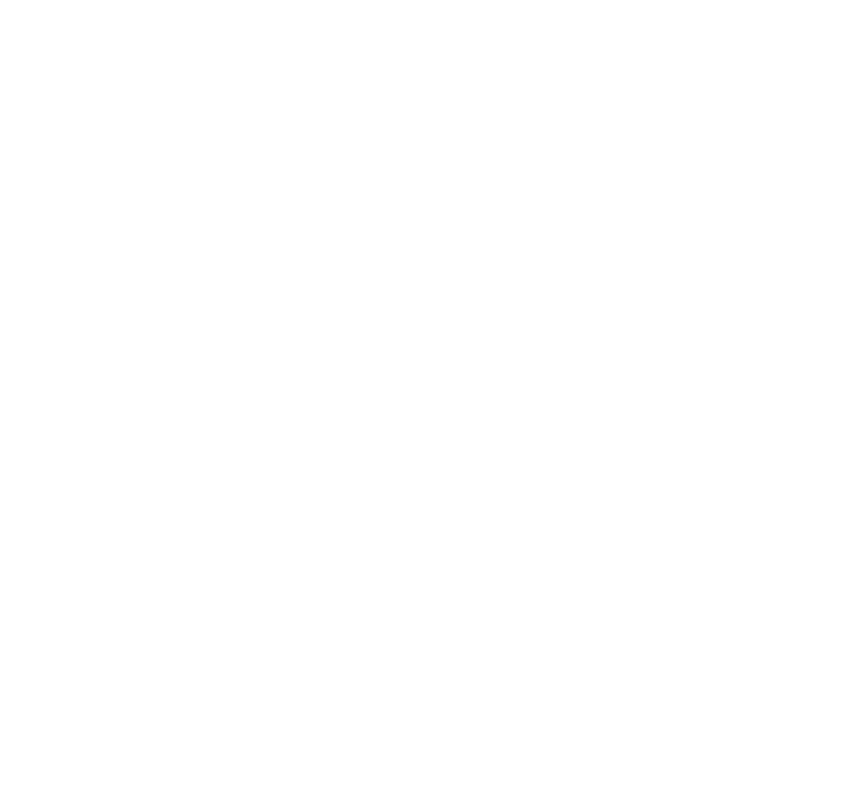
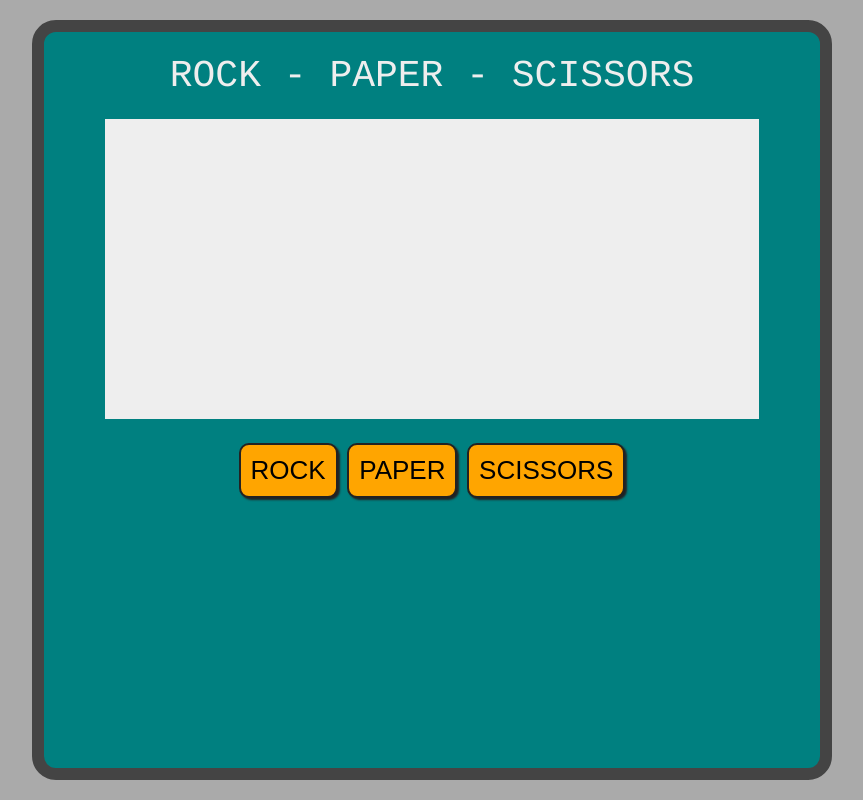
Before and after one commit to MongrelArchitect/rock-paper-scissors, a plain HTML site: page index.html in a window 1280 px wide. Shown: the whole page, without its empty margins (208-1071 px from the left). Drawn offline with Linux system fonts and the light colour scheme.

Commit message:
Setup game control interface

```diff
--- a/index.html
+++ b/index.html
@@ -2,9 +2,22 @@
 <html lang="en">
   <head>
     <meta charset="utf-8">
+    <meta name="viewport" content="width=device-width, initial-scale=1">
+    <link rel="stylesheet" href="./styles/reset.css">
+    <link rel="stylesheet" href="./styles/style.css">
     <title>Rock - Paper - Scissors</title>
   </head>
   <body>
-  <script src="./script.js"></script>
+    <div class="container">
+      <h1>ROCK - PAPER - SCISSORS</h1>
+      <div class="game-results">
+      </div>
+      <div class="game-controls">
+        <button id="rock">ROCK</button>
+        <button id="paper">PAPER</button>
+        <button id="scissors">SCISSORS</button>
+      </div>
+    </div>
+    <script src="./script.js"></script>
   </body>
 </html>
--- /dev/null
+++ b/styles/reset.css
@@ -0,0 +1,48 @@
+/* http://meyerweb.com/eric/tools/css/reset/
+   v2.0 | 20110126
+   License: none (public domain)
+*/
+
+html, body, div, span, applet, object, iframe,
+h1, h2, h3, h4, h5, h6, p, blockquote, pre,
+a, abbr, acronym, address, big, cite, code,
+del, dfn, em, img, ins, kbd, q, s, samp,
+small, strike, strong, sub, sup, tt, var,
+b, u, i, center,
+dl, dt, dd, ol, ul, li,
+fieldset, form, label, legend,
+table, caption, tbody, tfoot, thead, tr, th, td,
+article, aside, canvas, details, embed,
+figure, figcaption, footer, header, hgroup,
+menu, nav, output, ruby, section, summary,
+time, mark, audio, video {
+	margin: 0;
+	padding: 0;
+	border: 0;
+	font-size: 100%;
+	font: inherit;
+	vertical-align: baseline;
+}
+/* HTML5 display-role reset for older browsers */
+article, aside, details, figcaption, figure,
+footer, header, hgroup, menu, nav, section {
+	display: block;
+}
+body {
+	line-height: 1;
+}
+ol, ul {
+	list-style: none;
+}
+blockquote, q {
+	quotes: none;
+}
+blockquote:before, blockquote:after,
+q:before, q:after {
+	content: '';
+	content: none;
+}
+table {
+	border-collapse: collapse;
+	border-spacing: 0;
+}
--- /dev/null
+++ b/styles/style.css
@@ -0,0 +1,54 @@
+* {
+  box-sizing: border-box;
+}
+
+body {
+  align-items: center;
+  background-color: #aaa;
+  display: flex;
+  flex-direction: column;
+  font-family: Courier, sans-serif;
+  height: 100vh;
+  justify-content: center;
+  width: 100vw;
+}
+
+button {
+  background-color: #ffa500;
+  border: 2px solid #222;
+  border-radius: 10px;
+  box-shadow: 2px 2px 2px #222;
+  cursor: pointer;
+  font-size: 26px;
+  padding: 10px;
+}
+
+button:active {
+  box-shadow: 0 0 0;
+}
+
+h1 {
+  color: #eee;
+  font-size: 38px;
+  text-align: center;
+}
+
+.container {
+  align-items: center;
+  background-color: #008080;
+  border: 12px solid #444;
+  border-radius:24px;
+  display: flex;
+  flex-direction: column;
+  gap: 24px;
+  height: 95%;
+  max-width: 800px;
+  padding: 25px;
+  width: 100%;
+}
+
+.game-results {
+  background-color: #eee;
+  height: 300px;
+  width: 90%;
+}
```
